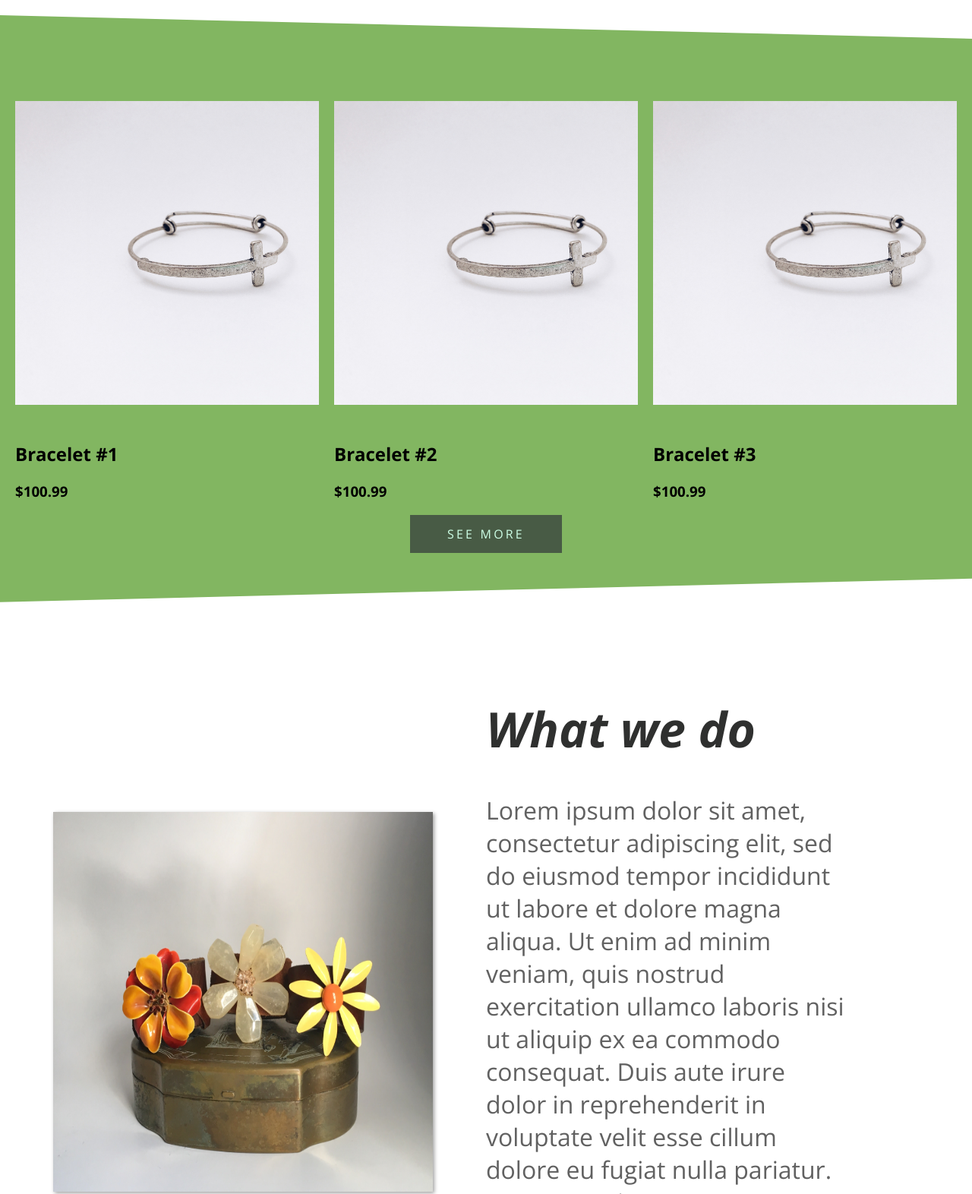
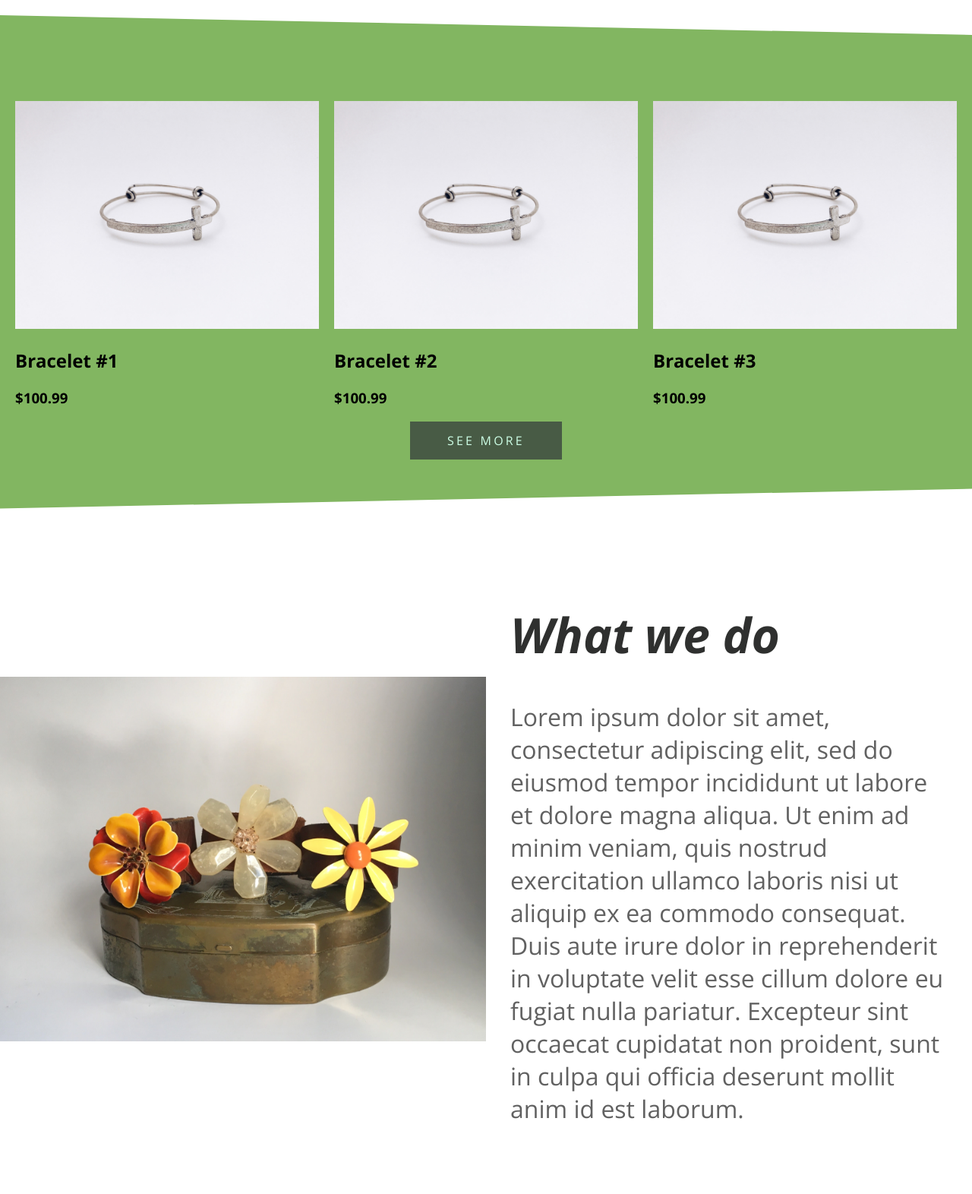
Before and after one commit to lukecamelo/ebie-and-eleanor, a website: page index.html in a window 1280 px wide. Shown: the part 1820-3392 px from the top of the page at 76% size. After the commit the page ends 3333 px from the top, so only its background shows below. Drawn offline with nearby package versions, Linux system fonts and the light colour scheme.

Commit message:
Images now respond properly

```diff
--- a/index.html
+++ b/index.html
@@ -47,19 +47,19 @@
     <div class="product-container">
 
       <div class="product">
-        <div class="product-pic"></div>
+        <img src="assets/productpic.jpg" alt="barcelet" class='product-pic'>
         <h2 class="product-name">Bracelet #1</h2>
         <h3 class="price">$100.99</h3>
       </div>
 
       <div class="product">
-        <div class="product-pic"></div>
+          <img src="assets/productpic.jpg" alt="barcelet" class='product-pic'>
         <h2 class="product-name">Bracelet #2</h2>
         <h3 class="price">$100.99</h3>
       </div>
 
       <div class="product">
-        <div class="product-pic"></div>
+          <img src="assets/productpic.jpg" alt="barcelet" class='product-pic'>
         <h2 class="product-name">Bracelet #3</h2>
         <h3 class="price">$100.99</h3>
       </div>
--- a/index.scss
+++ b/index.scss
@@ -181,10 +181,8 @@ body {
 
   .product-pic {
     margin-top: 3rem;
-    margin-bottom: 3rem;
-    background-image: url('assets/productpic.jpg');
     background-size: cover;
-    height: 400px;
+    height: auto;
     width: 100%;
   }
 
@@ -209,6 +207,8 @@ body {
   }
 
   .right {
+    display: flex;
+    justify-content: center;
     width: 50% !important;
     float: right;
   }
@@ -216,7 +216,7 @@ body {
   .mission-text {
     color: $textgray;
     font-size: 2rem;
-    width: 75%;
+    width: 90%;
 
     .title {
       color: #2f302f;
@@ -225,30 +225,28 @@ body {
     }
 
     @media screen and (max-width: 450px) {
-      width: 75%;
       font-size: 1.5rem;
-
+      margin-left: 1.5rem;
+      margin-right: 1.5rem;
     }
   }
+
   .mission-image {
-    height: 500px;
-    width: 500px;
-    box-shadow: 2px 2px 5px #a1a1a1;
+    padding: 10%;
+    height: auto;
+    width: 100%;
   }
-
 
   @media screen and (max-width: 950px) {
     flex-direction: column;
     align-items: center;
 
-    .mission-text {
-      width: 75%;
+    .left {
+      width: 100% !important;
+    }
+    .right {
+      width: 100% !important;
     }
   }
 
-  @media screen and (max-width: 450px) {
-    .mission-image {
-      width: 75%;
-    }
-  }
 }
```
Also changed, not shown: index.css, 1 other file.
